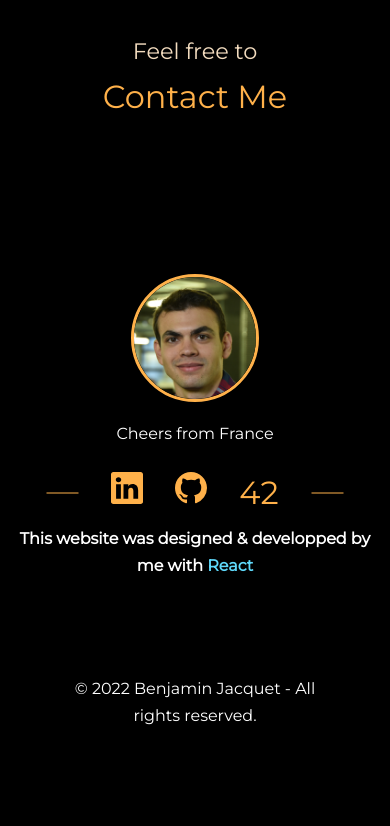
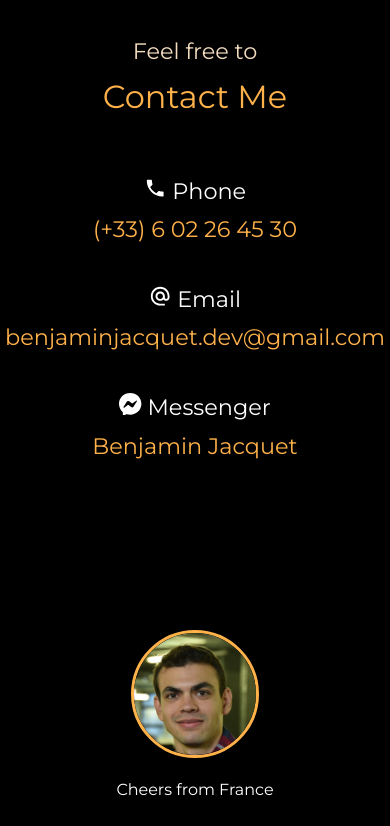
Before and after one commit to BenJacquet/BenJacquet.github.io, a React (Create React App) app: page / in a window 390 px wide. Shown: the part 5120-5946 px from the top of the page. Before the commit the page ends 5850 px from the top, so only its background shows below. Built offline with nearby package versions, Linux system fonts and the light colour scheme.

Commit message:
added contact options and fixed more responsiveness issues

```diff
--- a/package.json
+++ b/package.json
@@ -4,6 +4,7 @@
   "homepage": "https://BenJacquet.github.io",
   "private": true,
   "dependencies": {
+    "@emailjs/browser": "^3.7.0",
     "@testing-library/jest-dom": "^5.16.5",
     "@testing-library/react": "^13.4.0",
     "@testing-library/user-event": "^13.5.0",
--- a/src/components/Contact/Contact.css
+++ b/src/components/Contact/Contact.css
@@ -0,0 +1,22 @@
+.contact__container {
+  margin-top: 3rem;
+}
+
+.contact__options {
+  display: grid;
+  justify-content: center;
+  text-align: center;
+  grid-template-columns: repeat(3, 1fr);
+  gap: 5rem;
+}
+
+/* ===== MEDIA QUERIES ===== */
+
+/* MEDIUM */
+@media screen and (max-width: 1024px){
+  .contact__options {
+    display: row;
+    grid-template-columns: none;
+    gap: 1rem;
+  }
+}
--- a/src/components/Contact/index.jsx
+++ b/src/components/Contact/index.jsx
@@ -1,12 +1,28 @@
 import React from 'react'
 import './Contact.css'
+import {MdAlternateEmail, MdLocalPhone} from 'react-icons/md'
+import {BsMessenger} from 'react-icons/bs'
 
 const Contact = () => {
   return (
     <section id='contact'>
       <h5>Feel free to</h5>
       <h2>Contact Me</h2>
-      <div className='contact__container'>
+      <div className='container contact__container'>
+        <div className="contact__options">
+          <article className='contact__option'>
+          <h4><MdLocalPhone /> Phone</h4>
+            <a href="https://wa.me/33602264530" rel="noreferrer" target="_blank"><h5>(+33) 6 02 26 45 30</h5></a>
+          </article>
+          <article className='contact__option'>
+          <h4><MdAlternateEmail /> Email</h4>
+            <a href="mailto:benjaminjacquet.dev@gmail.com"><h5>benjaminjacquet.dev@gmail.com</h5></a>
+          </article>
+          <article className='contact__option'>
+          <h4><BsMessenger /> Messenger</h4>
+            <a href="https://m.me/benjamin.jacquet.33" rel="noreferrer" target="_blank"><h5>Benjamin Jacquet</h5></a>
+          </article>
+        </div>
       </div>
     </section>
   )
--- a/src/components/Footer/Footer.css
+++ b/src/components/Footer/Footer.css
@@ -102,7 +102,7 @@ footer {
     margin-right: 1rem;
   }
   .development {
-    margin-bottom: 6rem;
+    margin-bottom: 8rem;
     font-size: 1rem;
   }
 }
```
Also changed, not shown: 1 other file (tests, documents, lock files or other folders).
